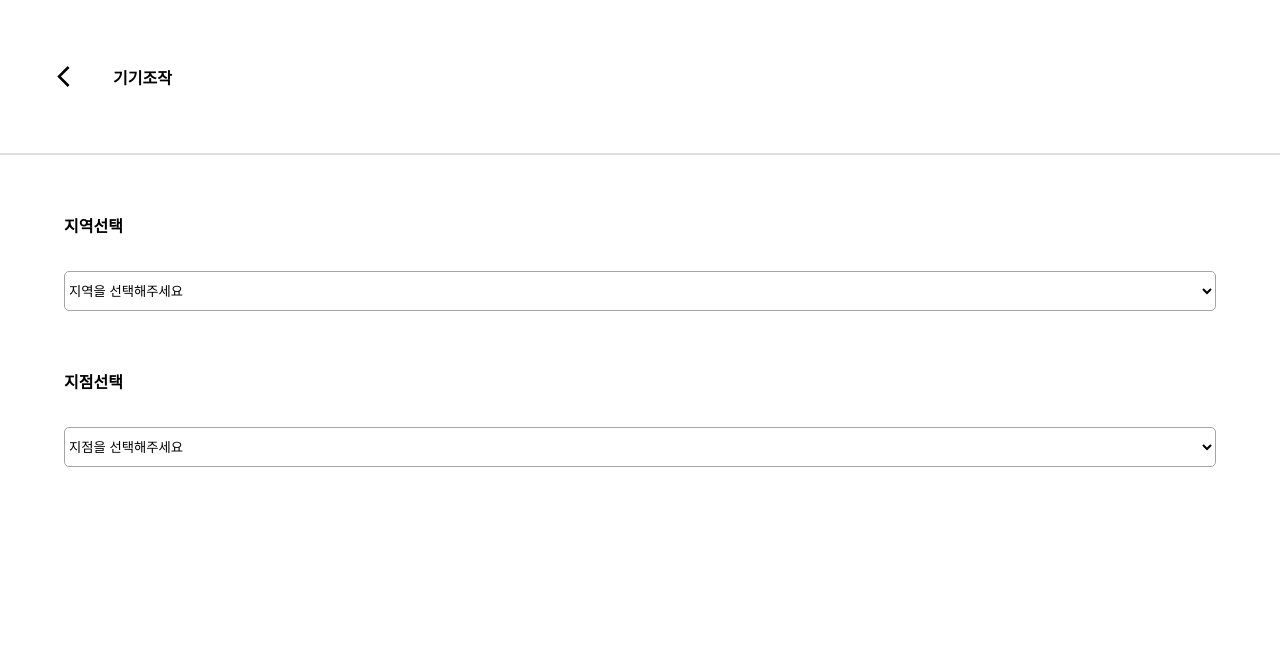
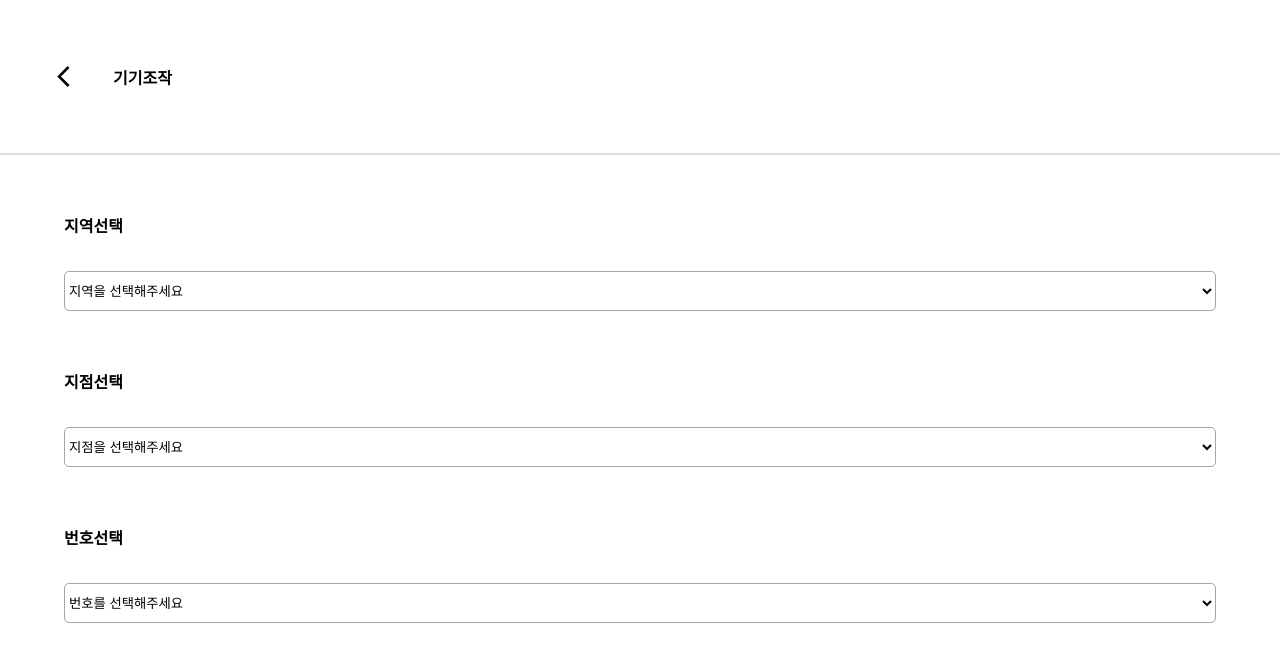
Before and after one commit to 22JH/share42, a React (Create React App) app in the folder AMAG_Project/Frontend/ou42/: page /admin/operation in a window 1280 px wide. Shown: the top 662 px of the page. Built offline with nearby package versions, Linux system fonts and the light colour scheme.

Commit message:
[FE] UPDATE : 관리자 기기조작 select 추가

```diff
--- a/AMAG_Project/Frontend/ou42/src/components/admin/AdminSelectBox.tsx
+++ b/AMAG_Project/Frontend/ou42/src/components/admin/AdminSelectBox.tsx
@@ -2,7 +2,7 @@
 import { css } from "@emotion/react";
 import { useState } from "react";
 
-const container = css`
+const container = (pathName: string) => css`
   width: 90%;
   margin: 0 5% 0 5%;
 
@@ -25,7 +25,7 @@ const container = css`
     color: #000000;
 
     &:nth-of-type(2) {
-      margin: 0 0 8% 0;
+      margin: ${pathName === "/admin/operation" ? "0 0 0 0" : "0 0 8% 0"};
     }
   }
 `;
@@ -33,6 +33,7 @@ const container = css`
 function AdminSelectBox() {
   const [area, setArea] = useState<string>("");
   const [branch, setBranch] = useState<string>("");
+  const pathName = location.pathname;
 
   const options = [
     { value: "서울", text: "서울" },
@@ -57,7 +58,7 @@ function AdminSelectBox() {
   };
 
   return (
-    <div css={container}>
+    <div css={container(pathName)}>
       <p>지역선택</p>
       <select onClick={clickArea}>
         <option value="">지역을 선택해주세요</option>
@@ -77,6 +78,19 @@ function AdminSelectBox() {
           </option>
         ))}
       </select>
+      {pathName === "/admin/operation" ? (
+        <>
+          <p>번호선택</p>
+          <select onClick={clickBranch}>
+            <option value="">번호를 선택해주세요</option>
+            {options.map((option, index) => (
+              <option key={option.value} value={option.value}>
+                {option.text}
+              </option>
+            ))}
+          </select>
+        </>
+      ) : null}
     </div>
   );
 }
```
